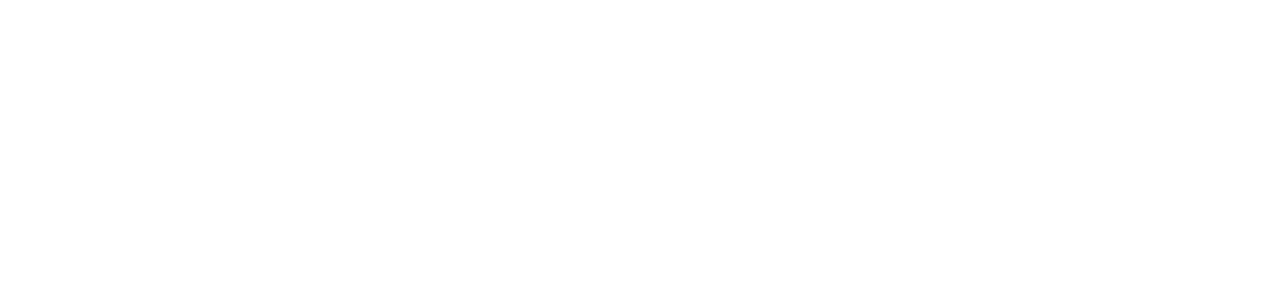
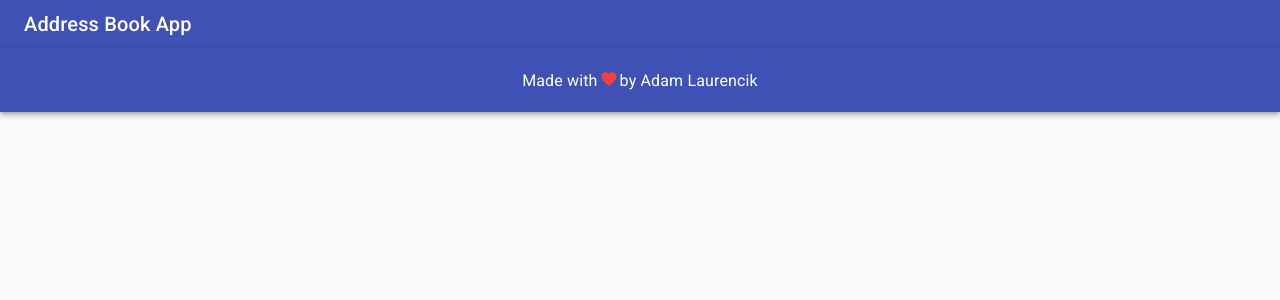
Before and after one commit to adamlaurencik/react_address_book, a React (Create React App) app: page / in a window 1280 px wide. Shown: the top 300 px of the page. Built offline with nearby package versions, Linux system fonts and the light colour scheme.

Commit message:
Footer and Header basic structure

```diff
--- a/src/App.tsx
+++ b/src/App.tsx
@@ -1,7 +1,18 @@
 import React from "react";
 
+import CssBaseline from "@material-ui/core/CssBaseline";
+
+import Navbar from "components/navbar/navbar";
+import Footer from "components/footer/footer";
+
 function App() {
-  return <div />;
+  return (
+    <>
+      <CssBaseline />
+      <Navbar />
+      <Footer />
+    </>
+  );
 }
 
 export default App;
--- /dev/null
+++ b/src/components/footer/footer-styles.ts
@@ -0,0 +1,18 @@
+import { createStyles, makeStyles, Theme } from "@material-ui/core/styles";
+
+const useFooterStyles = makeStyles((theme: Theme) =>
+  createStyles({
+    root: {
+      justifyContent: "center",
+    },
+    heartIcon: {
+      fontSize: 18,
+      margin: "0 2px",
+
+      //Optically align with text
+      transform: "translateY(2px)",
+    },
+  })
+);
+
+export default useFooterStyles;
--- /dev/null
+++ b/src/components/footer/footer.tsx
@@ -0,0 +1,28 @@
+import Typography from "@material-ui/core/Typography";
+import AppBar from "@material-ui/core/AppBar";
+import Container from "@material-ui/core/Container";
+import HeartIcon from "@material-ui/icons/Favorite";
+import Toolbar from "@material-ui/core/Toolbar";
+
+import useFooterStyles from "./footer-styles";
+
+export default function Footer() {
+  const classes = useFooterStyles();
+  return (
+    <AppBar position="static" color="primary">
+      <Container maxWidth="md">
+        <Toolbar className={classes.root}>
+          <Typography variant="body1" color="inherit">
+            Made with
+            <HeartIcon
+              className={classes.heartIcon}
+              color="error"
+              fontSize="small"
+            />
+            by Adam Laurencik
+          </Typography>
+        </Toolbar>
+      </Container>
+    </AppBar>
+  );
+}
--- /dev/null
+++ b/src/components/navbar/navbar-styles.ts
@@ -0,0 +1,14 @@
+import { createStyles, makeStyles, Theme } from "@material-ui/core/styles";
+
+const useNavbarStyles = makeStyles((theme: Theme) =>
+  createStyles({
+    root: {
+      flexGrow: 1,
+    },
+    menuButton: {
+      marginRight: theme.spacing(2),
+    },
+  })
+);
+
+export default useNavbarStyles;
--- /dev/null
+++ b/src/components/navbar/navbar.tsx
@@ -0,0 +1,21 @@
+import AppBar from "@material-ui/core/AppBar";
+import Toolbar from "@material-ui/core/Toolbar";
+import Typography from "@material-ui/core/Typography";
+
+import useNavbarStyles from "./navbar-styles";
+
+export default function Navbar() {
+  const classes = useNavbarStyles();
+
+  return (
+    <div className={classes.root}>
+      <AppBar position="static">
+        <Toolbar variant="dense">
+          <Typography variant="h6" color="inherit">
+            Address Book App
+          </Typography>
+        </Toolbar>
+      </AppBar>
+    </div>
+  );
+}
```
